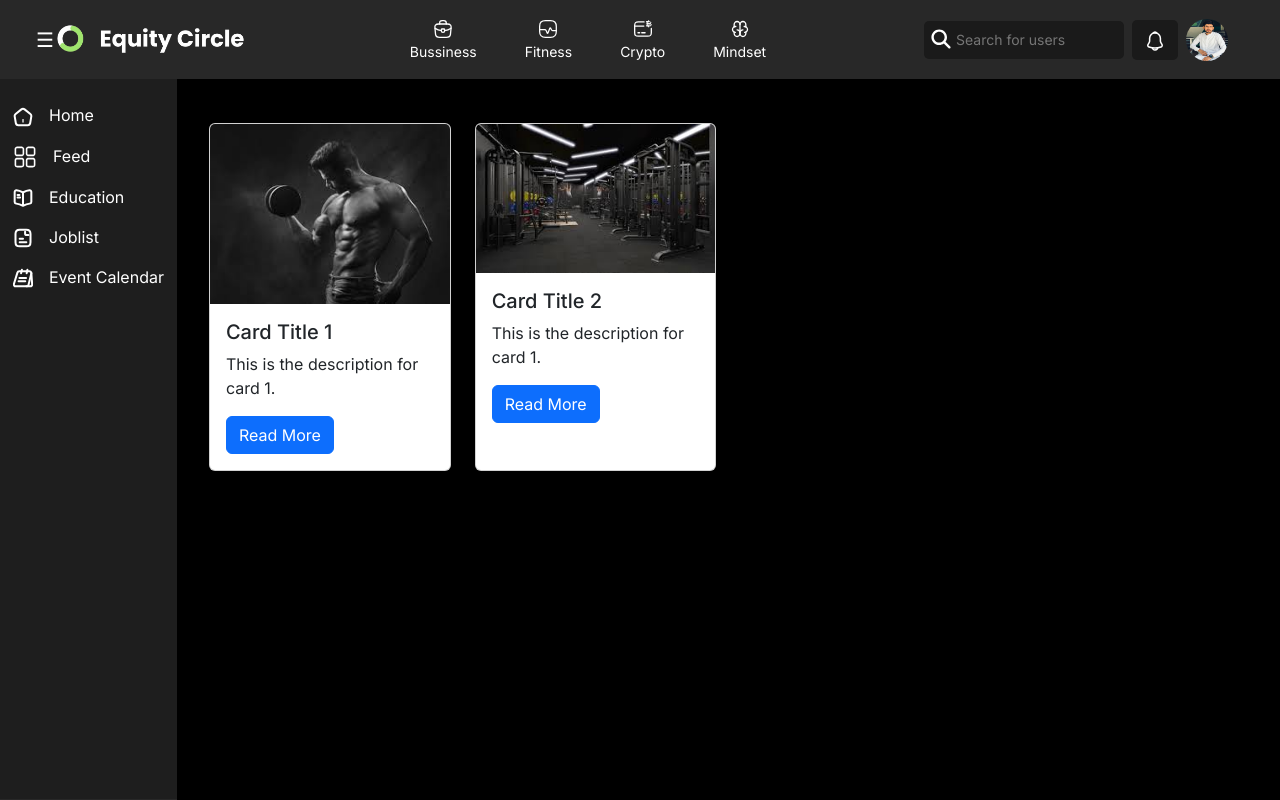
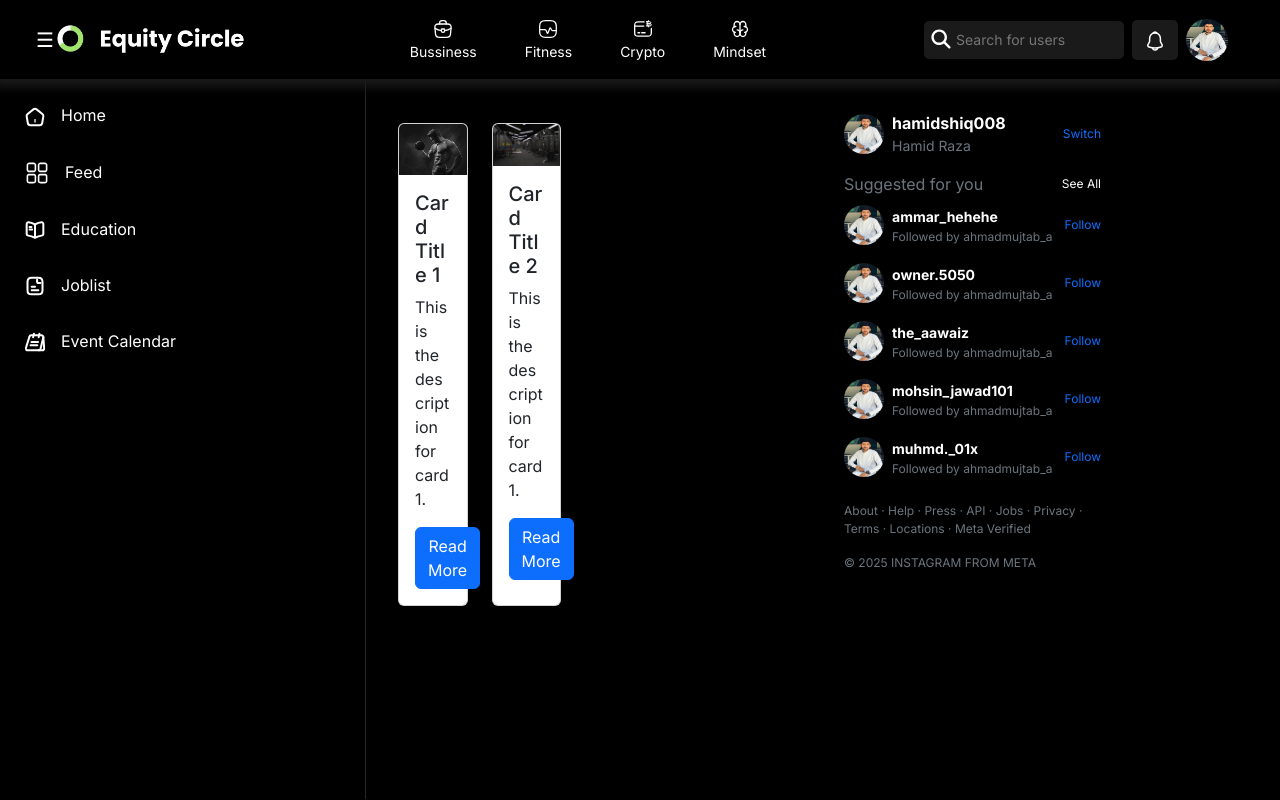
Before and after one commit to hamidashiq008/equity_Circle_profesional, a React (Vite) app: page /feeds in a window 1280 px wide. Built offline with nearby package versions, Linux system fonts and the light colour scheme; no server answers; sample sign-in values are in the browser's storage.

Commit message:
updated code .

```diff
--- a/src/App.scss
+++ b/src/App.scss
@@ -40,5 +40,6 @@ div::-webkit-scrollbar-thumb {
 }
 .desceition-div{
   color: rgb(255, 255, 255);
+  font-size: 14px;
 
 }
--- a/src/components/LeftSidebar.jsx
+++ b/src/components/LeftSidebar.jsx
@@ -73,7 +73,7 @@ const Sidebar = ({ isOpen }) => {
         </div>
       </div>}
       {isOpen && <div className="opened sidebar-content">
-        <div className="links-wrapper d-flex flex-column gap-3 px-2">
+        <div className="links-wrapper d-flex flex-column ">
           <Nav.Link as={Link} to="/">
             <div className="inner-link-content  d-flex align-items-center gap-3">
               <div className="icon-wrapper">
--- a/src/layouts/MainLayout.jsx
+++ b/src/layouts/MainLayout.jsx
@@ -1,13 +1,24 @@
-
-
-import React, { useState } from 'react';
-import Sidebar from '../components/LeftSidebar';
-import Header from '../components/Header';
-import { Outlet } from 'react-router-dom';
+import React, { useState } from "react";
+import Sidebar from "../components/LeftSidebar";
+import Header from "../components/Header";
+import { Outlet } from "react-router-dom";
+import Hamid from "../assets/images/userProfile.png";
 
 const MainLayout = () => {
   const [isSidebarOpen, setSidebarOpen] = useState(true);
   const toggleSidebar = () => setSidebarOpen(!isSidebarOpen);
+
+  const suggestions = [
+    { username: "ammar_hehehe", name: "Followed by ahmadmujtab_a", img: Hamid },
+    { username: "owner.5050", name: "Followed by ahmadmujtab_a", img: Hamid },
+    { username: "the_aawaiz", name: "Followed by ahmadmujtab_a", img: Hamid },
+    {
+      username: "mohsin_jawad101",
+      name: "Followed by ahmadmujtab_a",
+      img: Hamid,
+    },
+    { username: "muhmd._01x", name: "Followed by ahmadmujtab_a", img: Hamid },
+  ];
 
   return (
     <div className="main-layout">
@@ -17,6 +28,76 @@ const MainLayout = () => {
           <div className="page-content">
             <Outlet />
           </div>
+          <div className="suggestion-main-div">
+            <div className="suggestion-inner-div">
+            <div
+              className="p-3 text-white"
+              style={{ backgroundColor: "#000", minHeight: "100vh" }}
+            >
+              {/* Profile */}
+              <div className="d-flex align-items-center mb-3">
+                <img
+                  src={Hamid}
+                  width="40"
+                  height="40"
+                  alt="profile"
+                  className="rounded-circle me-2"
+                />
+                <div>
+                  <strong>hamidshiq008</strong>
+                  <p
+                    className="mb-0 text-secondary"
+                    style={{ fontSize: "14px" }}
+                  >
+                    Hamid Raza
+                  </p>
+                </div>
+                <button className="btn  text-primary ms-auto p-0"  style={{fontSize: "12px", color:"#85A1FF"}}>
+                  Switch
+                </button>
+              </div>
+
+              {/* Suggestions */}
+              <div className="d-flex justify-content-between align-items-center mb-2">
+                <p className="text-secondary m-0">Suggested for you</p>
+                <button className="btn text-light p-0"  style={{fontSize: "12px"}}>See All</button>
+              </div>
+
+              {suggestions.map((s, i) => (
+                <div key={i} className="d-flex align-items-center mb-3">
+                  <img
+                    src={s.img}
+                    alt={s.username}
+                    className="rounded-circle me-2"
+                    width="40"
+                    height="40"
+                  />
+                  <div>
+                    <strong style={{ fontSize: "14px" }}>{s.username}</strong>
+                    <p
+                      className="mb-0 text-secondary"
+                      style={{ fontSize: "12px" }}
+                    >
+                      {s.name}
+                    </p>
+                  </div>
+                  <button className="btn  text-primary ms-auto p-0" style={{fontSize: "12px"}}>
+                    Follow
+                  </button>
+                </div>
+              ))}
+
+              {/* Footer */}
+              <div className="text-secondary mt-4" style={{ fontSize: "12px" }}>
+                <p>
+                  About · Help · Press · API · Jobs · Privacy · Terms ·
+                  Locations · Meta Verified
+                </p>
+                <p>© 2025 INSTAGRAM FROM META</p>
+              </div>
+            </div>
+            </div>
+          </div>
         </div>
       </Header>
     </div>
--- a/src/main.jsx
+++ b/src/main.jsx
@@ -1,5 +1,4 @@
 import React from 'react';
-import { StrictMode } from 'react'
 import { createRoot } from 'react-dom/client'
 import App from './App.jsx'
 import { BrowserRouter } from 'react-router-dom'
--- a/src/pages/home/Home.jsx
+++ b/src/pages/home/Home.jsx
@@ -127,14 +127,29 @@ const Home = () => {
             </div>
 
             <div className="p-2">
-              <div className={`desceition-div ${!isExpanded ? 'clamp' : ''}`}>
-                {item.description}
+              <div className="desceition-div">
+                <span className={`${!isExpanded ? 'clamp' : ''}`}>
+                  {item.description}
+                </span>
+                {isLong && !isExpanded && (
+                  <button
+                    className="btn p-0 read-more-btn"
+                    style={{ color: '#A8A8A8', fontSize: '14px', background: '#121212' }}
+                    onClick={() => toggleReadMore(index)}
+                  >
+                    ...Read more
+                  </button>
+                )}
+                {isLong && isExpanded && (
+                  <button
+                    className="btn p-0 read-less-btn ms-2"
+                    style={{ color: '#A8A8A8', fontSize: '14px' }}
+                    onClick={() => toggleReadMore(index)}
+                  >
+                    Read less
+                  </button>
+                )}
               </div>
-              {isLong && (
-                <button className="btn btn-link p-0 text-secondary" onClick={() => toggleReadMore(index)}>
-                  {isExpanded ? 'Read less' : 'Read more'}
-                </button>
-              )}
             </div>
 
 
--- a/src/sass/_HomeFeeds.scss
+++ b/src/sass/_HomeFeeds.scss
@@ -2,12 +2,12 @@
     max-width: 500px;
     margin: 20px auto;
     border-radius: 10px;
-    background-color: rgb(37 39 40) !important;
+    background-color: #121212 !important;
 
     color: white;
 
     .card-header {
-        background-color: rgb(37 39 40);
+        background-color: #121212;
 
         border-bottom: none;
         color: white;
@@ -84,6 +84,47 @@
         border: none;
         color: white !important;
     }
+
+    // Description with inline Read more at end of 2nd line
+    .desceition-div {
+        position: relative;
+        color: #E6E6E6;
+
+        // default expanded text styles
+        span {
+            white-space: normal;
+        }
+
+        // two-line clamp when not expanded
+        .clamp {
+            display: -webkit-box;
+            line-clamp: 2; // standard property for some engines
+            -webkit-line-clamp: 2;
+            -webkit-box-orient: vertical;
+            overflow: hidden;
+        }
+
+        // place the Read more button at end of the 2nd line
+        .read-more-btn {
+            position: absolute;
+            right: 0;
+            bottom: 0;
+            line-height: 1.2;
+            // create a soft fade from text to background under the button
+            padding-left: 16px;
+        }
+
+        .read-more-btn::before {
+            content: "";
+            position: absolute;
+            right: 100%;
+            bottom: 0;
+            width: 56px;
+            height: 1.2em;
+            pointer-events: none;
+            background: linear-gradient(to right, rgba(18, 18, 18, 0), #121212 80%);
+        }
+    }
 }
 
 .facebook-card {
--- a/src/sass/components/_header.scss
+++ b/src/sass/components/_header.scss
@@ -1,9 +1,9 @@
 @use '../variables' as *;
 
 .header-main-wrapper {
-    background-color: #282828;
-
     .header-main-inner-wrapper {
+        background: #000000;
+        box-shadow: 0 0 10px 8px #1a1a1a;
         position: relative;
 
         .container {
--- a/src/sass/components/_leftSidebar.scss
+++ b/src/sass/components/_leftSidebar.scss
@@ -1,20 +1,21 @@
 .sidebar {
-  background-color: #1e1e1e;
+  background-color: rgb(0 0 0);
   color: white;
   height: calc(100vh - 80px);
   transition: width 0.3s ease;
+  max-width: 366px;
+  width: 100%;
   overflow: hidden;
-  // border-top: 1px solid rgb(158, 158, 158);
+  border-right: 1px solid rgb(38, 38, 38);
   padding: 1.5rem 5px;
 
   .sidebar.open {
-    width: 300px;
+    width: 366px !important;
   }
 
   .sidebar.collapsed {
     width: 185px;
   }
-
 
   .toggle-btn {
     background: none;
@@ -32,6 +33,9 @@
       padding: 0 5px;
 
       .links-wrapper {
+        padding-left: 20px;
+        padding-right: 20px;
+        gap: 32px;
         .inner-link-content {
           .name-wrapper {
             font-size: 10px;
@@ -40,5 +44,21 @@
       }
     }
   }
+}
 
+.links-wrapper {
+  padding-left: 20px;
+  padding-right: 20px;
+  gap: 32px;
 }
+.suggestion-main-div {
+  max-width: 500px;
+  width: 100%;
+  .suggestion-inner-div {
+    // margin: 0 auto;
+    max-width: 290px;
+    width: 100%;
+    margin-left: 3rem;
+    margin-top: 1rem;
+  }
+}
--- a/src/sass/layout/_MainLayout.scss
+++ b/src/sass/layout/_MainLayout.scss
@@ -14,7 +14,7 @@
     flex-grow: 1;
     padding: 20px;
     overflow-y: auto;
-    background-color: black;
+    background-color: rgb(0 0 0);
     color: white;
   }
 }
```
Also changed, not shown: src/sass/auth/_Registerpage.scss (indentation only).
